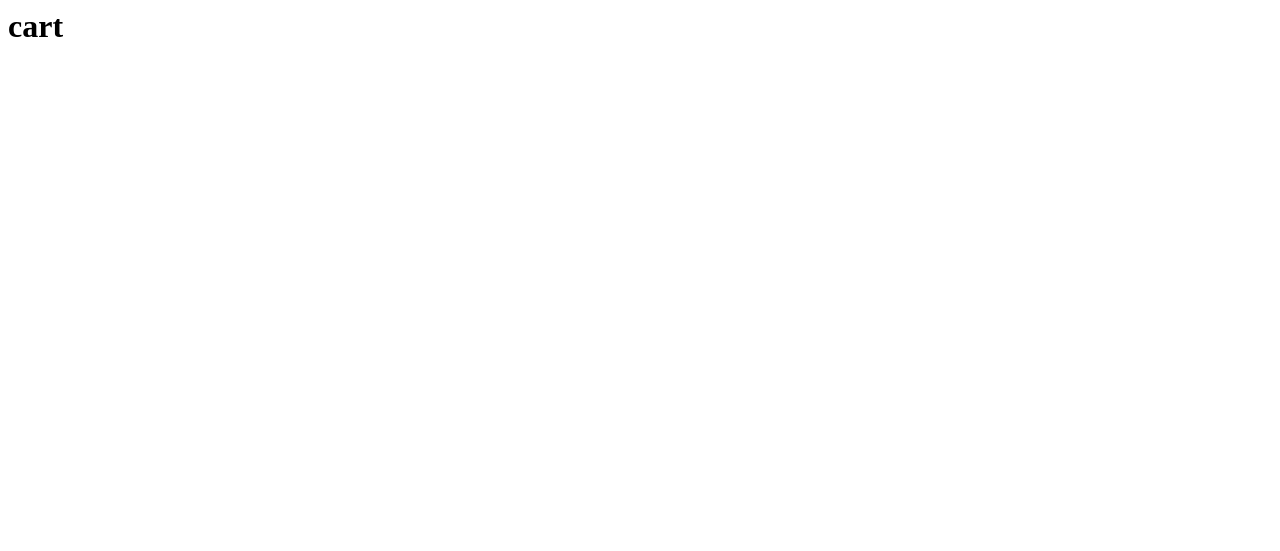
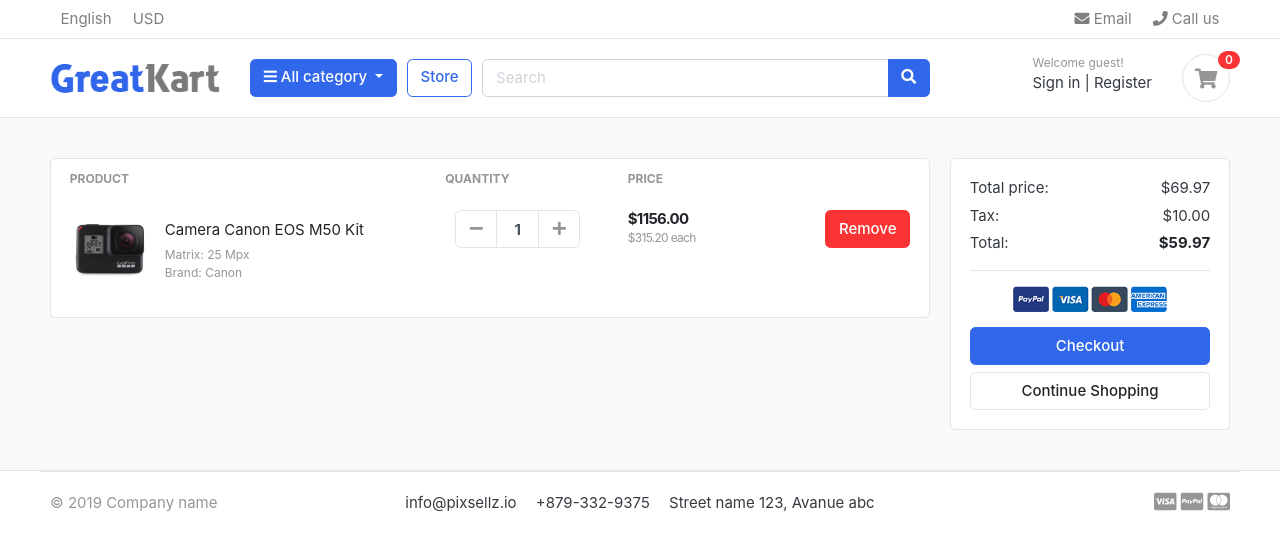
Before and after one commit to higoldi31/GreatKart, a Django app: page /cart/ in a window 1280 px wide. Before the commit the part shown is almost empty. Shown: the top 551 px of the page. Run offline with Django 5.2, Linux system fonts and the light colour scheme; data comes from the database, SQL or seed files in the repository; some libraries are stand-ins or nearby versions; some web fonts are replaced.

Commit message:
add cart template

```diff
--- a/greatkart/templates/store/cart.html
+++ b/greatkart/templates/store/cart.html
@@ -1 +1,99 @@
-<h1>cart</h1>
+{% extends 'base.html' %}
+{% load static %}
+
+{% block content %}
+
+<section class="section-content padding-y bg">
+<div class="container">
+
+<!-- ============================ COMPONENT 1 ================================= -->
+
+<div class="row">
+	<aside class="col-lg-9">
+<div class="card">
+<table class="table table-borderless table-shopping-cart">
+<thead class="text-muted">
+<tr class="small text-uppercase">
+  <th scope="col">Product</th>
+  <th scope="col" width="120">Quantity</th>
+  <th scope="col" width="120">Price</th>
+  <th scope="col" class="text-right" width="200"> </th>
+</tr>
+</thead>
+<tbody>
+<tr>
+	<td>
+		<figure class="itemside align-items-center">
+			<div class="aside"><img src="{% static 'images/items/11.jpg' %}" class="img-sm"></div>
+			<figcaption class="info">
+				<a href="#" class="title text-dark">Camera Canon EOS M50 Kit</a>
+				<p class="text-muted small">Matrix: 25 Mpx <br> Brand: Canon</p>
+			</figcaption>
+		</figure>
+	</td>
+	<td>
+		<!-- col.// -->
+					<div class="col">
+						<div class="input-group input-spinner">
+							<div class="input-group-prepend">
+							<button class="btn btn-light" type="button" id="button-plus"> <i class="fa fa-minus"></i> </button>
+							</div>
+							<input type="text" class="form-control"  value="1">
+							<div class="input-group-append">
+							<button class="btn btn-light" type="button" id="button-minus"> <i class="fa fa-plus"></i> </button>
+							</div>
+						</div> <!-- input-group.// -->
+					</div> <!-- col.// -->
+	</td>
+	<td>
+		<div class="price-wrap">
+			<var class="price">$1156.00</var>
+			<small class="text-muted"> $315.20 each </small>
+		</div> <!-- price-wrap .// -->
+	</td>
+	<td class="text-right">
+	<a href="" class="btn btn-danger"> Remove</a>
+	</td>
+</tr>
+
+</tbody>
+</table>
+</div> <!-- card.// -->
+
+	</aside> <!-- col.// -->
+	<aside class="col-lg-3">
+
+		<div class="card">
+		<div class="card-body">
+			<dl class="dlist-align">
+			  <dt>Total price:</dt>
+			  <dd class="text-right">$69.97</dd>
+			</dl>
+			<dl class="dlist-align">
+			  <dt>Tax:</dt>
+			  <dd class="text-right"> $10.00</dd>
+			</dl>
+			<dl class="dlist-align">
+			  <dt>Total:</dt>
+			  <dd class="text-right text-dark b"><strong>$59.97</strong></dd>
+			</dl>
+			<hr>
+			<p class="text-center mb-3">
+				<img src="{% static 'images/misc/payments.png' %}" height="26">
+			</p>
+			<a href="./place-order.html" class="btn btn-primary btn-block"> Checkout </a>
+			<a href="./store.html" class="btn btn-light btn-block">Continue Shopping</a>
+		</div> <!-- card-body.// -->
+		</div> <!-- card.// -->
+
+</aside> <!-- col.// -->
+
+
+</div> <!-- row.// -->
+<!-- ============================ COMPONENT 1 END .// ================================= -->
+
+</div> <!-- container .//  -->
+</section>
+<!-- ========================= SECTION CONTENT END// ========================= -->
+
+{% endblock %}
```
